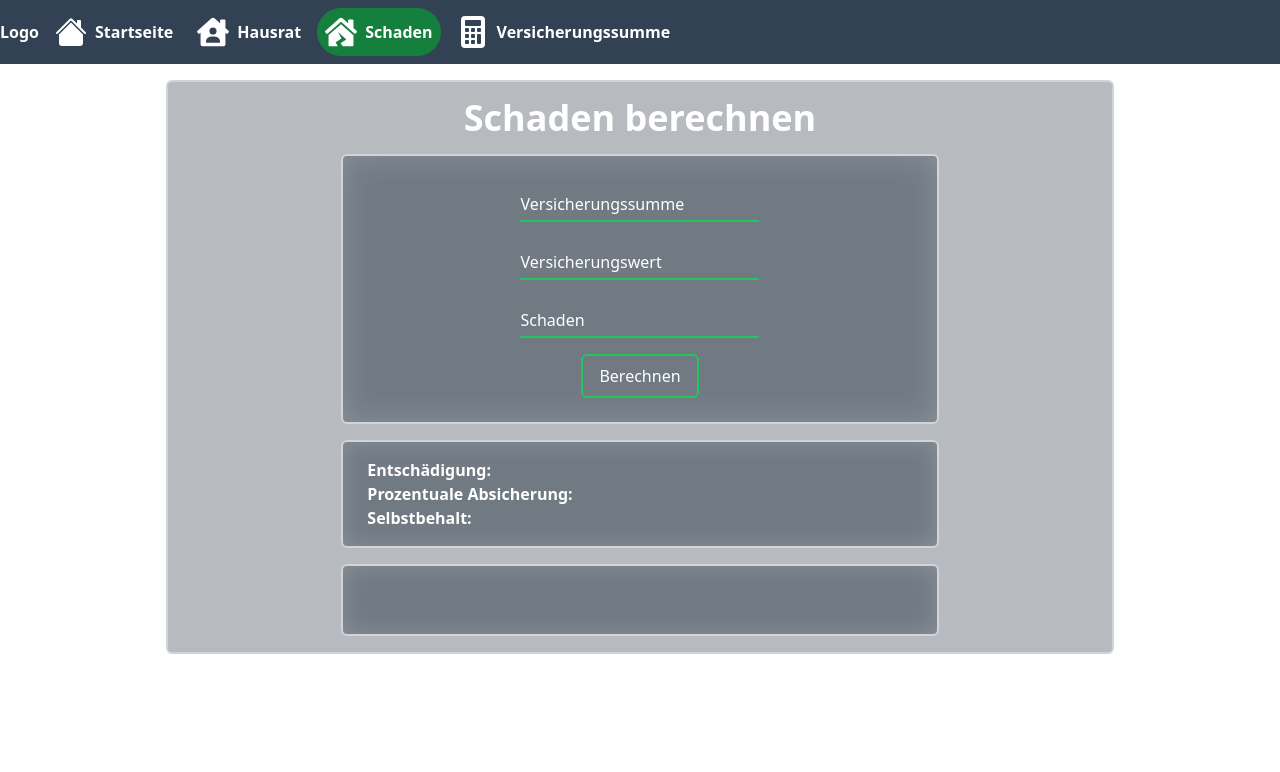
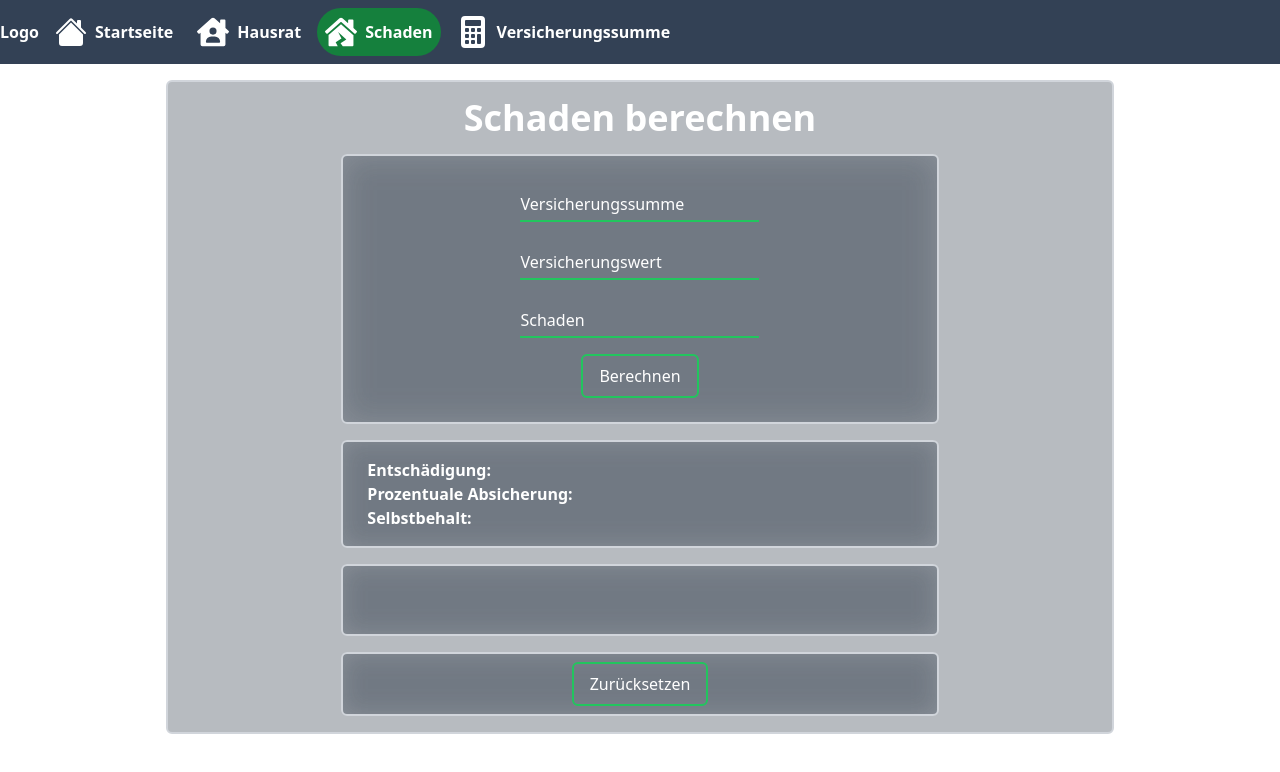
Before and after one commit to AelElliotBanyard/vs-rechner-banyard, a Next.js app: page /hausrat/schaden in a window 1280 px wide. Shown: the top 772 px of the page. Built offline with nearby package versions, Linux system fonts and the light colour scheme.

Commit message:
added and styled reset button

```diff
--- a/src/pages/hausrat/schaden/index.tsx
+++ b/src/pages/hausrat/schaden/index.tsx
@@ -47,6 +47,30 @@ const HausratSchaden = () => {
     }
   };
 
+
+
+  const clear = () => {
+    setVs(Math.PI);
+    setVw(Math.PI);
+    setDamage(Math.PI);
+    setResult(Math.PI);
+    setPercent(Math.PI);
+    setOwn(Math.PI);
+    setMessage("");
+    setIsClear(true);
+    setNotEmpty({
+      vs: false,
+      vw: false,
+      damage: false,
+      compensation: false,
+      percentage: false,
+      excess: false,
+    });
+    setTimeout(() => {
+      setIsClear(false);
+    }, 1000);
+  };
+
   return (
     <>
       <main className="main">
@@ -75,7 +99,9 @@ const HausratSchaden = () => {
                 clear={isClear}
                 notEmpty={notEmpty.damage}
               />
-              <button onClick={calc} className="btn">Berechnen</button>
+              <button onClick={calc} className="btn">
+                Berechnen
+              </button>
             </div>
             <div className="results">
               <div className="result-item">
@@ -122,6 +148,11 @@ const HausratSchaden = () => {
             <div className="message">
               <p>{message} </p>
             </div>
+            <div className="buttons">
+              <button className="btn" onClick={clear}>
+                Zurücksetzen
+              </button>
+            </div>
           </div>
         </div>
       </main>
--- a/src/styles/globals.css
+++ b/src/styles/globals.css
@@ -145,7 +145,9 @@
   .schaden > .section > .message {
     @apply border-2 border-gray-300 text-white mb-4 w-2/3 h-[4.5rem] rounded-md p-2 backdrop-blur-md bg-gray-600 bg-opacity-40;
   }
-
+  .schaden > .section > .buttons {
+    @apply flex gap-2 justify-center items-center w-2/3 bg-gray-600 bg-opacity-40 rounded-md backdrop-blur-md mb-4 border-2 border-gray-300;
+  }
 
   .btn {
     @apply py-2 px-4 my-2 border-2 rounded-md border-green-500 text-white;
```
